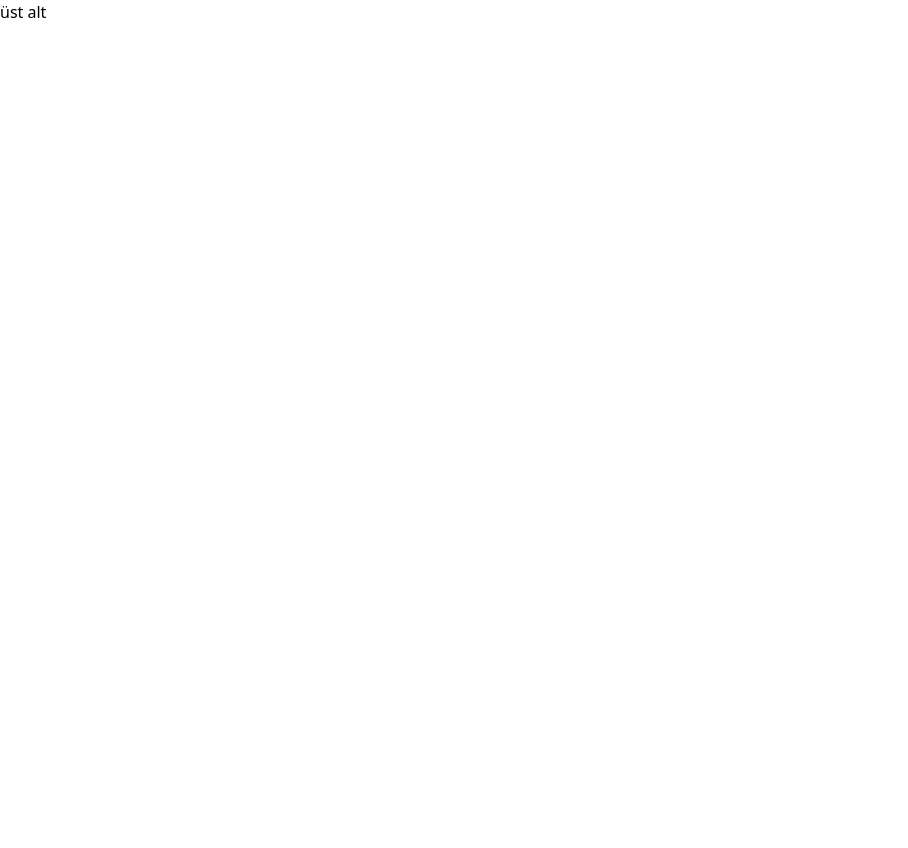
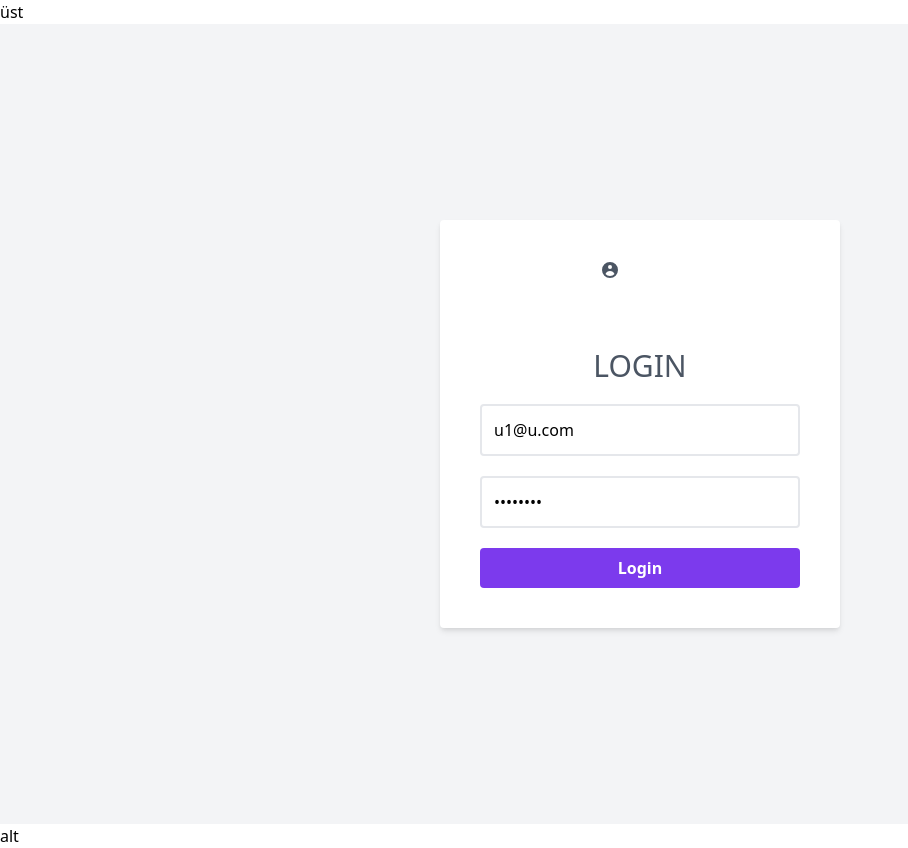
Before and after one commit to vedatbozkurt/nuxt-crud, a Nuxt app: page /login in a window 1280 px wide. Before the commit this address had no page. Shown: the whole page, without its empty margins (0-908 px from the left). Before the commit the page ends 800 px from the top, so only its background shows below. Built offline with nearby package versions, Linux system fonts and the light colour scheme.

Commit message:
init login form

```diff
--- a/nuxt.config.js
+++ b/nuxt.config.js
@@ -3,7 +3,7 @@
  * @Email: info@wedat.org
  * @Date: 2021-08-24 15:04:39
  * @LastEditors: @vedatbozkurt
- * @LastEditTime: 2021-08-26 15:07:23
+ * @LastEditTime: 2021-08-26 15:41:30
  */
 export default {
   // Global page headers: https://go.nuxtjs.dev/config-head
@@ -43,9 +43,13 @@ export default {
 
   // Modules: https://go.nuxtjs.dev/config-modules
   modules: [
-    '@nuxtjs/axios'
+    '@nuxtjs/axios',
+    '@nuxtjs/auth-next'
   ],
 
+  auth: {
+    // Options
+  },
 
   //Axios module configuration
   axios: {
--- a/package.json
+++ b/package.json
@@ -9,6 +9,7 @@
     "generate": "nuxt generate"
   },
   "dependencies": {
+    "@nuxtjs/auth-next": "5.0.0-1624817847.21691f1",
     "@nuxtjs/axios": "^5.13.6",
     "core-js": "^3.15.1",
     "nuxt": "^2.15.7"
--- a/pages/ibans/index.vue
+++ b/pages/ibans/index.vue
@@ -3,7 +3,7 @@
  * @Email: info@wedat.org
  * @Date: 2021-08-26 14:58:41
  * @LastEditors: @vedatbozkurt
- * @LastEditTime: 2021-08-26 15:24:58
+ * @LastEditTime: 2021-08-26 15:45:34
 -->
 <template>
     <div class="w-2/3 mx-auto">
@@ -31,6 +31,7 @@
 
 <script>
 export default {
+    middleware: 'auth',
     data() {
         return {
             url:'test url',
--- /dev/null
+++ b/pages/login.vue
@@ -0,0 +1,43 @@
+<!--
+ * @Author: @vedatbozkurt
+ * @Email: info@wedat.org
+ * @Date: 2021-08-26 15:47:32
+ * @LastEditors: @vedatbozkurt
+ * @LastEditTime: 2021-08-26 15:50:02
+-->
+<template lang="html">
+  <div class="container">
+    <div class="w-screen h-screen flex justify-center items-center bg-gray-100">
+		<form class="p-10 bg-white rounded flex justify-center items-center flex-col shadow-md">
+			<svg xmlns="http://www.w3.org/2000/svg" class="w-20 h-20 text-gray-600 mb-2" viewbox="0 0 20 20" fill="currentColor">
+  			<path fill-rule="evenodd" d="M18 10a8 8 0 11-16 0 8 8 0 0116 0zm-6-3a2 2 0 11-4 0 2 2 0 014 0zm-2 4a5 5 0 00-4.546 2.916A5.986 5.986 0 0010 16a5.986 5.986 0 004.546-2.084A5 5 0 0010 11z" clip-rule="evenodd" />
+			</svg>
+			<p class="mb-5 text-3xl uppercase text-gray-600">Login</p>
+			<input type="email" v-model="email" class="mb-5 p-3 w-80 focus:border-purple-700 rounded border-2 outline-none" autocomplete="off" placeholder="Email" required>
+			<input type="password" v-model="password" class="mb-5 p-3 w-80 focus:border-purple-700 rounded border-2 outline-none" autocomplete="off" placeholder="Password" required>
+			<button class="bg-purple-600 hover:bg-purple-900 text-white font-bold p-2 rounded w-80" id="login" @click="login"><span>Login</span></button>
+		</form>
+	</div>
+  </div>
+</template>
+
+<script>
+export default {
+  auth: false,
+  data() {
+    return {
+      email:'u1@u.com',
+      password:'password'
+    }
+  },
+  methods: {
+    async login() {
+      try {
+        const data = { email: this.email, password: this.password }
+        await this.$auth.loginWith('local', { data: data })
+      } catch (e) {
+      }
+    }
+  }
+}
+</script>
```
Also changed, not shown: 1 other file (tests, documents, lock files or other folders).
